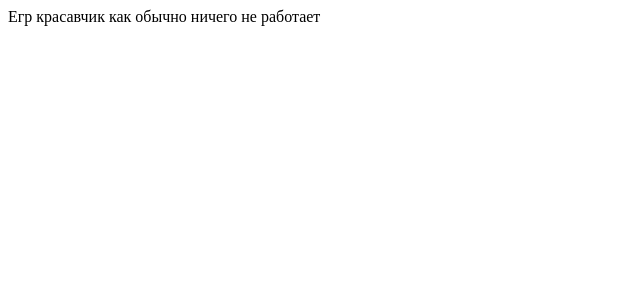
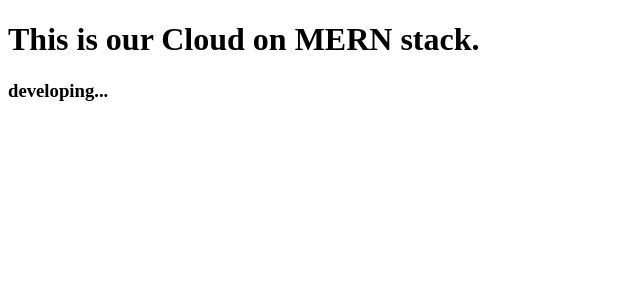
Before and after one commit to algorithm-ssau/cloud, a React (Create React App) app in the folder frontend/: page / in a window 1280 px wide. Shown: the top 300 px of the page, without its empty margins (0-640 px from the left). Built offline with nearby package versions, Linux system fonts and the light colour scheme.

Commit message:
edit start page

```diff
--- a/frontend/src/App.jsx
+++ b/frontend/src/App.jsx
@@ -3,8 +3,8 @@
 function App() {
   return (
     <div className="App">
-     Егр красавчик как обычно ничего не работает
-
+        <h1>This is our Cloud on MERN stack.</h1>
+        <h3>developing...</h3>
     </div>
   );
 }
```
